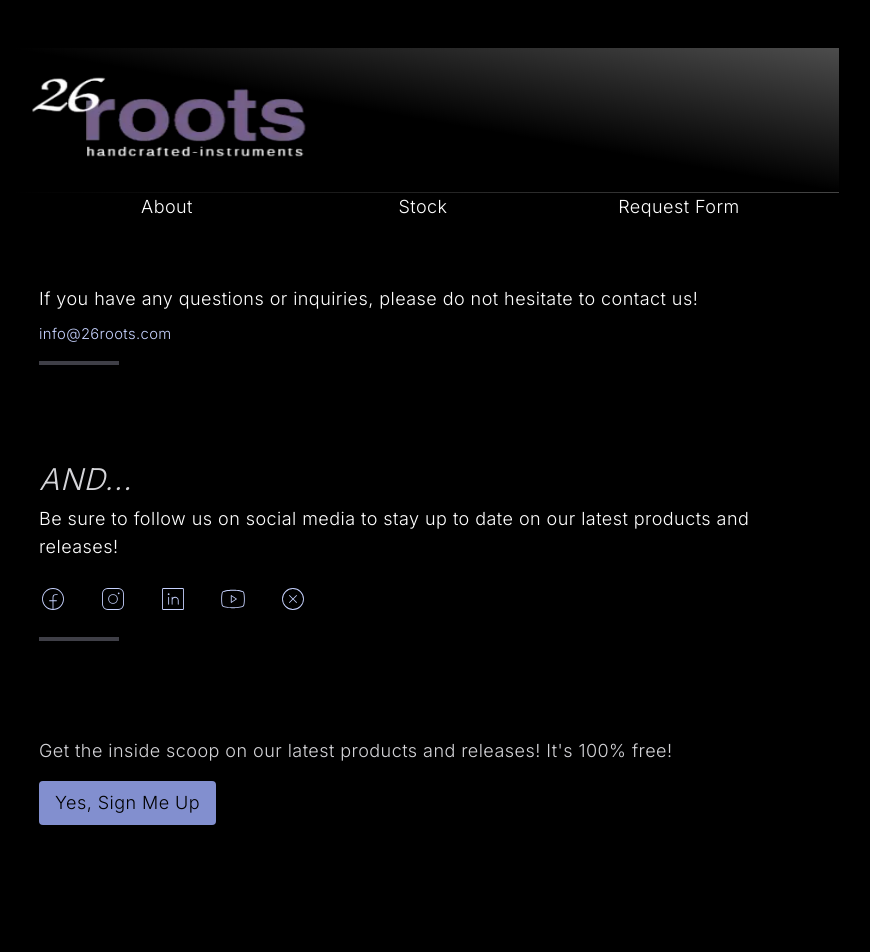
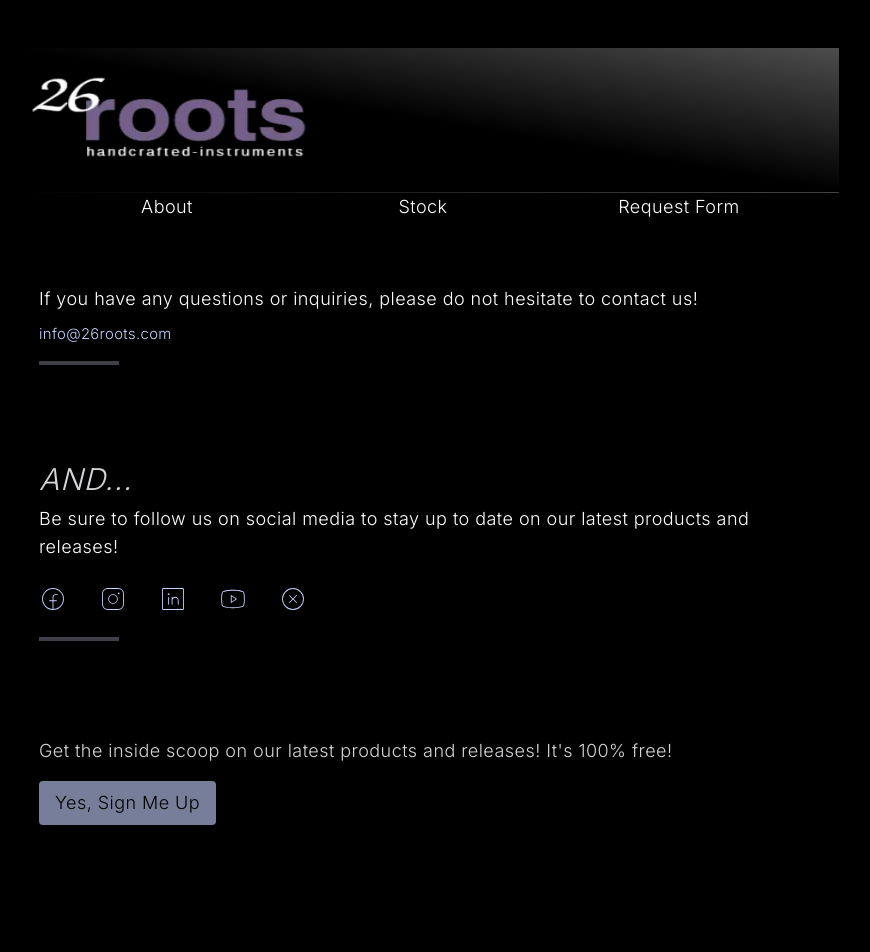
Before and after one commit to wlowrimore/26-to-life, a Next.js app: page /contact in a window 1280 px wide. Shown: the top 952 px of the page, without its empty margins (217-1087 px from the left). Built offline with nearby package versions, Linux system fonts and the light colour scheme.

Commit message:
adds some styling updates to the hover effect on the "Yes Sign Me Up" button

```diff
--- a/app/contact/page.tsx
+++ b/app/contact/page.tsx
@@ -201,7 +201,7 @@ const Contact = () => {
           </p>
           <button
             onClick={() => setIsModalOpen(true)}
-            className="w-fit font-light tracking-wide text-lg py-2 px-4 bg-indigo-300/80 hover:bg-indigo-300 transition-colors rounded text-black mb-6 mt-4 cursor-pointer"
+            className="w-fit font-light tracking-wide text-lg  py-2 px-4 bg-indigo-200/60 hover:bg-zinc-800 transition-colors rounded text-black hover:text-white mb-6 mt-4 cursor-pointer"
           >
             Yes, Sign Me Up
           </button>
```
